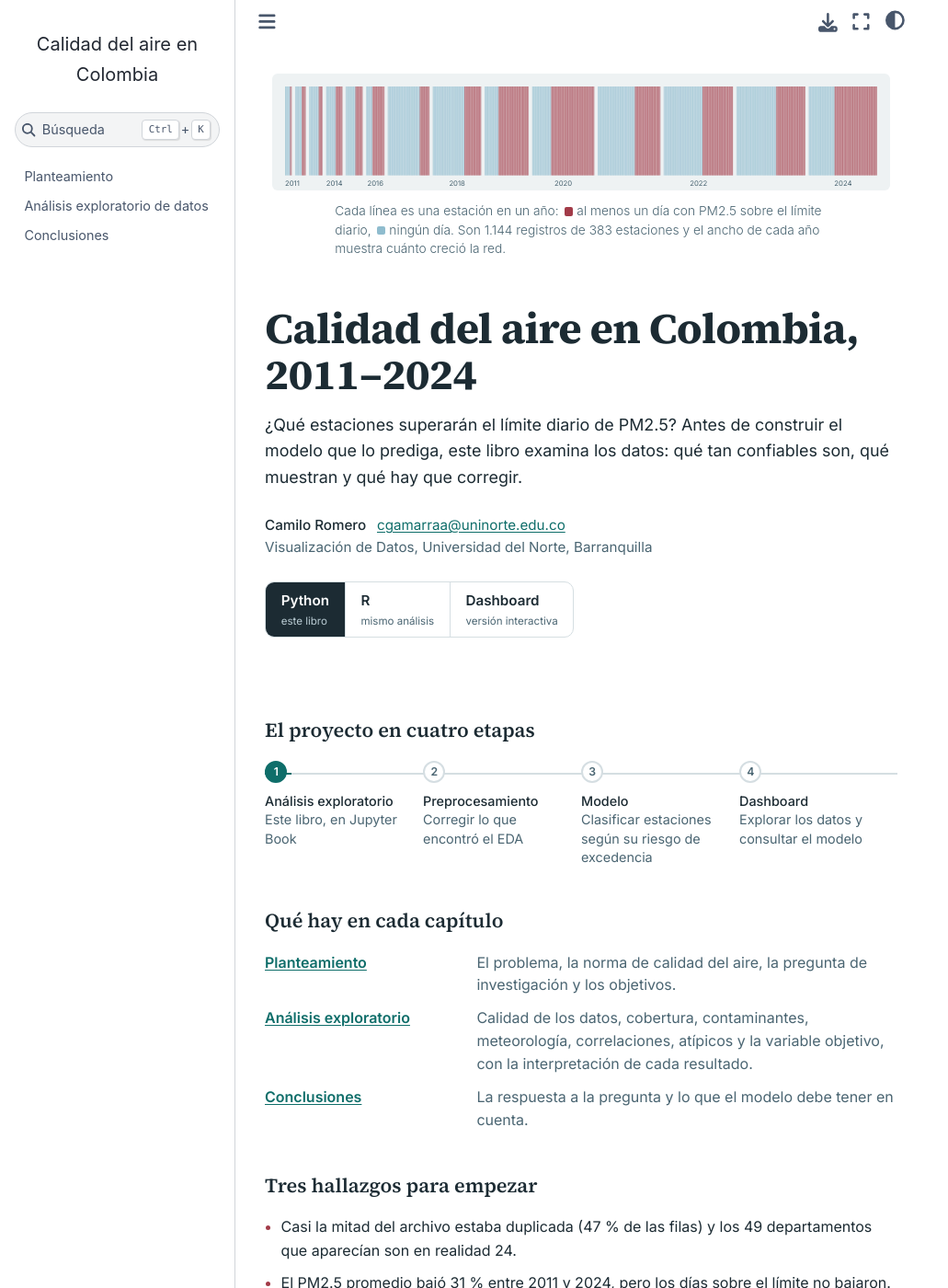
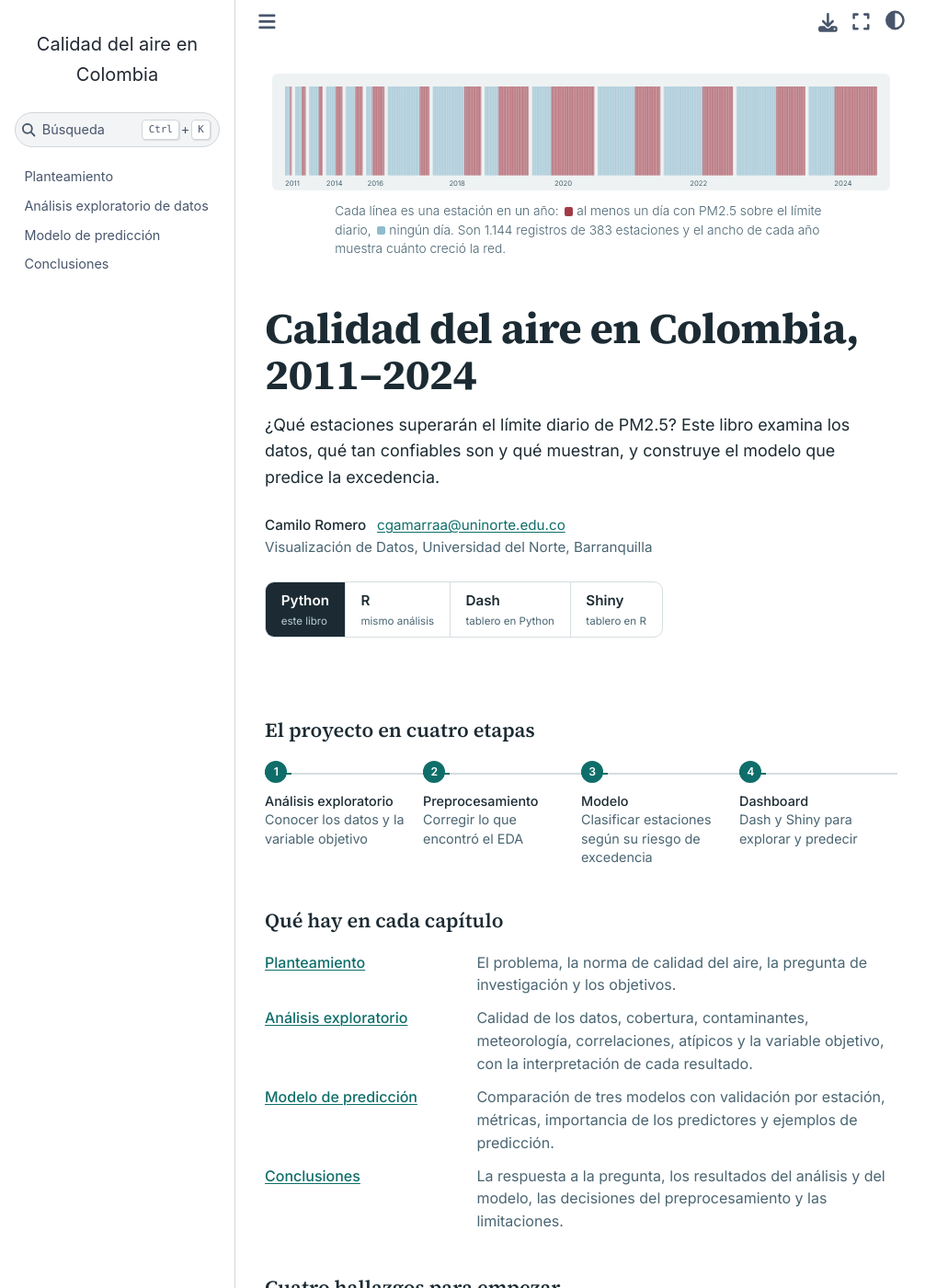
Before and after one commit to camiirogam3012/calidad-aire-python, a Jupyter Book: the page built from intro.md, in a window 1280 px wide and 1400 px high. Shown: the whole window at 92% size, without its empty margins (0-1031 px from the left). Built offline with Jupyter Book 1.0.4 settings and Sphinx 7.4.7 and the Sphinx Book theme 1.1.4, drawn with Linux system fonts in a browser that asks for light colours; comment, search, counter and statistics services are not loaded; some of the changed text lies outside the part shown.

Commit message:
Add files via upload

```diff
--- a/_static/portada.css
+++ b/_static/portada.css
@@ -75,7 +75,7 @@
 
 /* Capítulos */
 .portada dl.capitulos { display: grid; grid-template-columns: 11em 1fr; gap: 0.7em 1.4em; margin: 0; }
-.capitulos dt { font-weight: 600; margin: 0; }
+.capitulos dt { font-weight: 500; margin: 0; }
 .portada .capitulos dd { margin: 0; margin-left: 0; color: var(--slate); line-height: 1.55; }
 
 /* Hallazgos */
--- a/_toc.yml
+++ b/_toc.yml
@@ -3,4 +3,5 @@ root: intro
 chapters:
   - file: planteamiento
   - file: eda
+  - file: modelo
   - file: conclusiones
--- a/intro.md
+++ b/intro.md
@@ -10,17 +10,17 @@ año muestra cuánto creció la red.</figcaption>
 # Calidad del aire en Colombia, 2011–2024
 
 <div class="portada">
-<p class="p-pregunta">¿Qué estaciones superarán el límite diario de PM2.5? Antes de construir el modelo que lo prediga,
-este libro examina los datos: qué tan confiables son, qué muestran y qué hay que corregir.</p>
+<p class="p-pregunta">¿Qué estaciones superarán el límite diario de PM2.5? Este libro examina los datos, qué tan
+confiables son y qué muestran, y construye el modelo que predice la excedencia.</p>
 <p class="p-autor"><span class="autor">Camilo Romero</span> <a href="mailto:cgamarraa@uninorte.edu.co">cgamarraa@uninorte.edu.co</a><br>
 Visualización de Datos, Universidad del Norte, Barranquilla</p>
-<nav class="formatos" aria-label="Formatos del análisis"><span class="fmt fmt-actual" aria-current="page">Python<small>este libro</small></span><a class="fmt" href="https://camiirogam3012.github.io/calidad-aire-r/">R<small>mismo análisis</small></a><a class="fmt" href="https://eda-calidad-aire.onrender.com/">Dashboard<small>versión interactiva</small></a></nav>
+<nav class="formatos" aria-label="Formatos del análisis"><span class="fmt fmt-actual" aria-current="page">Python<small>este libro</small></span><a class="fmt" href="https://camiirogam3012.github.io/calidad-aire-r/">R<small>mismo análisis</small></a><a class="fmt" href="https://eda-dashboard-2pvi.onrender.com/">Dash<small>tablero en Python</small></a><a class="fmt" href="https://l28nb2-camilo-romero.shinyapps.io/calidad-aire-colombia/">Shiny<small>tablero en R</small></a></nav>
 <h2 class="p-h2">El proyecto en cuatro etapas</h2>
 <ol class="ruta">
-<li class="ruta-actual"><span class="ruta-n">1</span><span class="ruta-t">Análisis exploratorio</span><span>Este libro, en Jupyter Book</span></li>
-<li><span class="ruta-n">2</span><span class="ruta-t">Preprocesamiento</span><span>Corregir lo que encontró el EDA</span></li>
-<li><span class="ruta-n">3</span><span class="ruta-t">Modelo</span><span>Clasificar estaciones según su riesgo de excedencia</span></li>
-<li><span class="ruta-n">4</span><span class="ruta-t">Dashboard</span><span>Explorar los datos y consultar el modelo</span></li>
+<li class="ruta-actual"><span class="ruta-n">1</span><span class="ruta-t">Análisis exploratorio</span><span>Conocer los datos y la variable objetivo</span></li>
+<li class="ruta-actual"><span class="ruta-n">2</span><span class="ruta-t">Preprocesamiento</span><span>Corregir lo que encontró el EDA</span></li>
+<li class="ruta-actual"><span class="ruta-n">3</span><span class="ruta-t">Modelo</span><span>Clasificar estaciones según su riesgo de excedencia</span></li>
+<li class="ruta-actual"><span class="ruta-n">4</span><span class="ruta-t">Dashboard</span><span>Dash y Shiny para explorar y predecir</span></li>
 </ol>
 <h2 class="p-h2">Qué hay en cada capítulo</h2>
 <dl class="capitulos">
@@ -28,13 +28,16 @@ Visualización de Datos, Universidad del Norte, Barranquilla</p>
 <dd>El problema, la norma de calidad del aire, la pregunta de investigación y los objetivos.</dd>
 <dt><a href="eda.html">Análisis exploratorio</a></dt>
 <dd>Calidad de los datos, cobertura, contaminantes, meteorología, correlaciones, atípicos y la variable objetivo, con la interpretación de cada resultado.</dd>
+<dt><a href="modelo.html">Modelo de predicción</a></dt>
+<dd>Comparación de tres modelos con validación por estación, métricas, importancia de los predictores y ejemplos de predicción.</dd>
 <dt><a href="conclusiones.html">Conclusiones</a></dt>
-<dd>La respuesta a la pregunta y lo que el modelo debe tener en cuenta.</dd>
+<dd>La respuesta a la pregunta, los resultados del análisis y del modelo, las decisiones del preprocesamiento y las limitaciones.</dd>
 </dl>
-<h2 class="p-h2">Tres hallazgos para empezar</h2>
+<h2 class="p-h2">Cuatro hallazgos para empezar</h2>
 <ul class="hallazgos">
 <li>Casi la mitad del archivo estaba duplicada (47 % de las filas) y los 49 departamentos que aparecían son en realidad 24.</li>
 <li>El PM2.5 promedio bajó 31 % entre 2011 y 2024, pero los días sobre el límite no bajaron. El 48 % de los registros tiene al menos uno.</li>
 <li>La ubicación pesa más que el año. En Bogotá el 65 % de los registros excede el límite y en Córdoba el 5 %.</li>
+<li>El mejor modelo predice la excedencia con un AUC de 0,82 en estaciones que no vio durante el entrenamiento.</li>
 </ul>
 </div>
--- a/requirements.txt
+++ b/requirements.txt
@@ -5,3 +5,5 @@
 matplotlib
 seaborn
 plotly
+scikit-learn
+joblib
```
Also changed, not shown: conclusiones.md (+14 -12 lines), planteamiento.md (+3 -1 lines), eda.ipynb, modelo.ipynb (added). Lines whose indentation alone changed are shown as unchanged.
